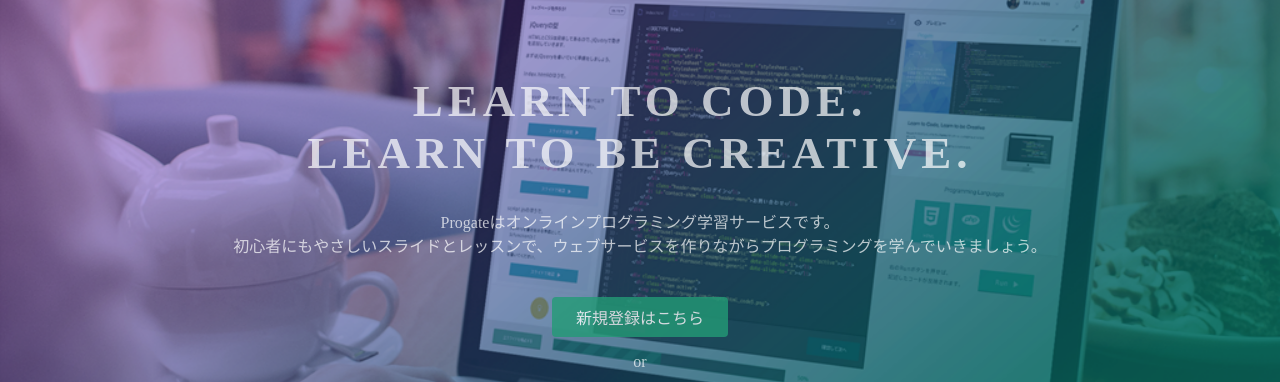
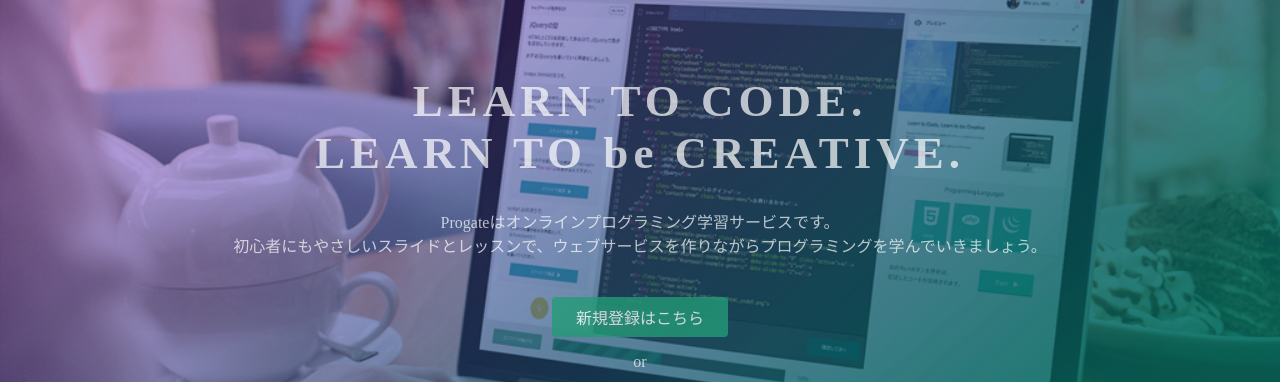
Before and after one commit to hana0710/github, a plain HTML site: page index.html in a window 1280 px wide. Shown: the part 135-517 px from the top of the page. Drawn offline with Linux system fonts and the light colour scheme.

Commit message:
Update index.html

```diff
--- a/index.html
+++ b/index.html
@@ -23,7 +23,7 @@
   </header>
   <div class="top-wrapper">
     <div class="container">
-      <h1>LEARN TO CODE.<br>LEARN TO BE CREATIVE.</h1>
+      <h1>LEARN TO CODE.<br>LEARN TO be CREATIVE.</h1>
       <p>Progateはオンラインプログラミング学習サービスです。<br>初心者にもやさしいスライドとレッスンで、ウェブサービスを作りながらプログラミングを学んでいきましょう。</p>
       <div class="btn-wrapper">
         <a href="#" class="btn signup">新規登録はこちら</a>
```
